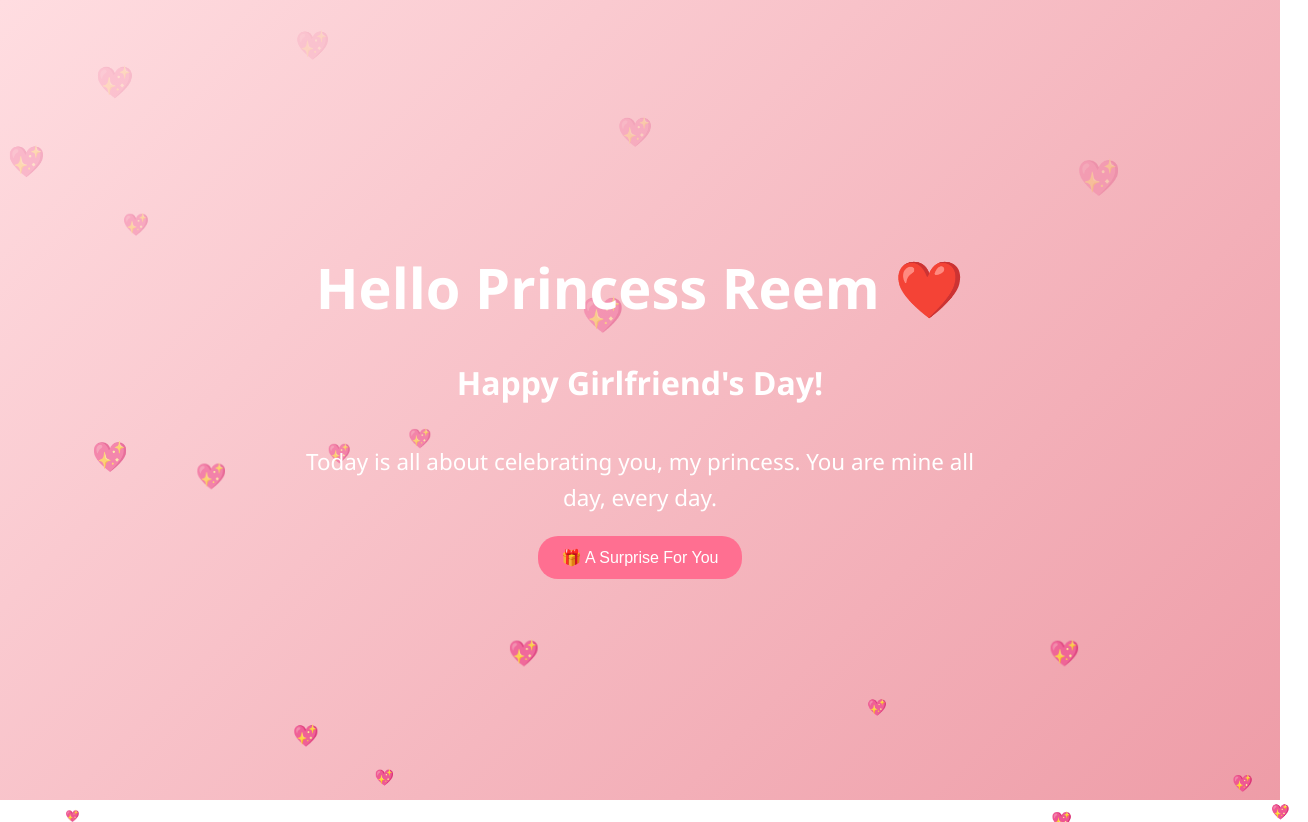
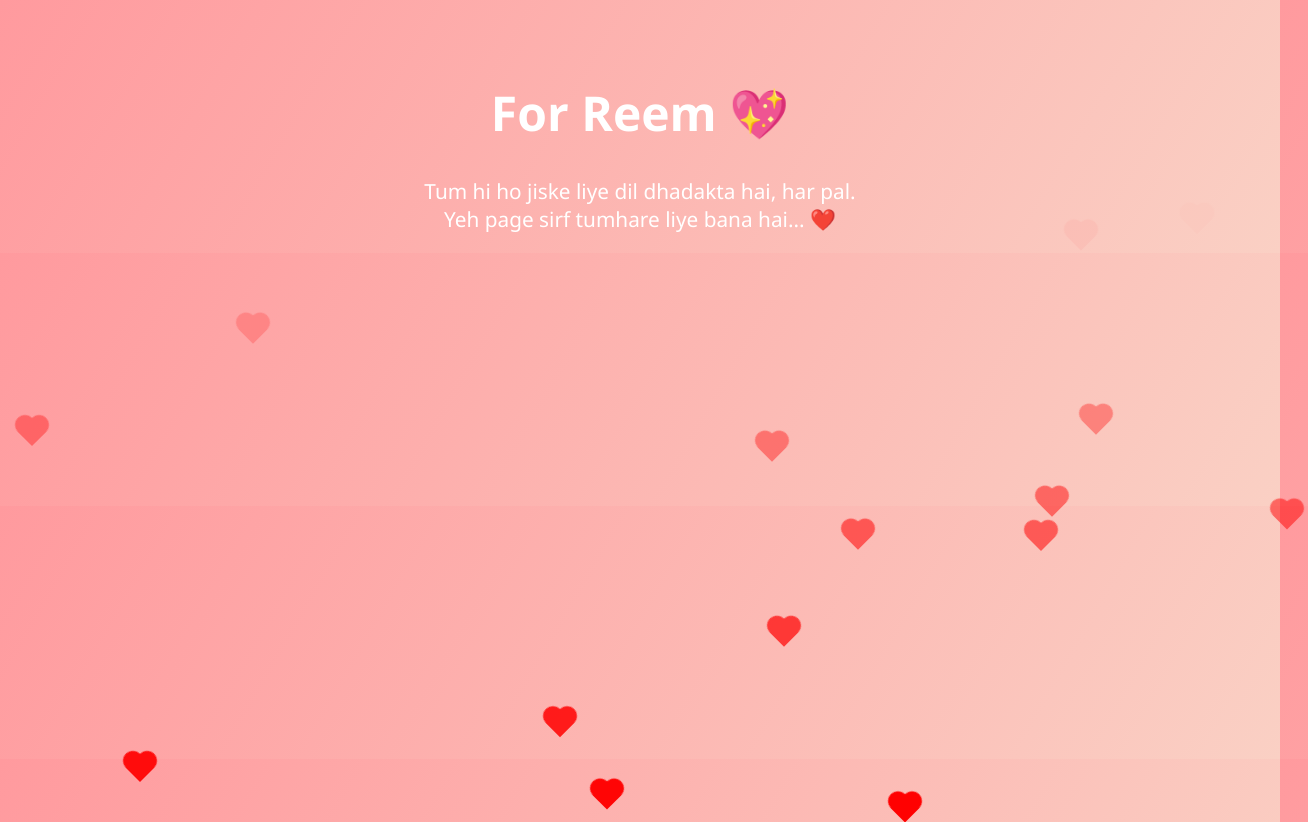
Before and after one commit to shreyanshh09/Love, a plain HTML site: page index.html in a window 1280 px wide. Shown: the whole page, 1308 px wide, since content can reach past the window. Before the commit the page ends 800 px from the top, so only its background shows below. Drawn offline with Linux system fonts and the light colour scheme.

Commit message:
Update index.html

```diff
--- a/index.html
+++ b/index.html
@@ -2,176 +2,95 @@
 <html lang="en">
 <head>
   <meta charset="UTF-8" />
-  <title>For Reem ❤️</title>
+  <meta name="viewport" content="width=device-width, initial-scale=1.0" />
+  <title>For Reem 💖</title>
   <style>
     body {
       margin: 0;
       padding: 0;
-      background: linear-gradient(135deg, #ffdde1, #ee9ca7);
-      font-family: 'Segoe UI', Tahoma, Geneva, Verdana, sans-serif;
-      overflow: hidden;
+      background: linear-gradient(120deg, #ff9a9e, #fad0c4);
+      font-family: 'Segoe UI', sans-serif;
       color: white;
       text-align: center;
-    }
-
-    .screen {
-      display: none;
-      flex-direction: column;
-      justify-content: center;
-      align-items: center;
-      height: 100vh;
-      opacity: 0;
-      transition: opacity 1s ease;
-      padding: 0 20px;
-      box-sizing: border-box;
-    }
-
-    .active {
-      display: flex;
-    }
-
-    .visible {
-      opacity: 1;
+      overflow: hidden;
     }
 
     h1 {
-      font-size: 3.5rem;
-      margin-bottom: 10px;
-    }
-
-    h2 {
-      font-size: 2rem;
-      margin-bottom: 30px;
+      margin-top: 80px;
+      font-size: 3em;
+      animation: fadeIn 2s ease-in-out;
     }
 
     p {
-      font-size: 1.4rem;
-      max-width: 700px;
-      margin: 10px auto;
-      line-height: 1.6;
-    }
-
-    .btn {
-      padding: 12px 24px;
-      font-size: 1rem;
-      background: #ff6f91;
-      border: none;
-      border-radius: 20px;
-      color: white;
-      cursor: pointer;
-      margin: 10px;
-      transition: 0.3s;
-    }
-
-    .btn:hover {
-      background: #ff4d6d;
-    }
-
-    .hearts {
-      position: fixed;
-      top: 0;
-      left: 0;
-      width: 100%;
-      height: 100%;
-      pointer-events: none;
-      z-index: -1;
+      font-size: 1.3em;
+      margin: 20px;
+      animation: fadeIn 3s ease-in-out;
     }
 
     .heart {
       position: absolute;
-      color: #ff4d6d;
-      font-size: 20px;
-      animation: float 7s ease-in-out infinite;
+      width: 20px;
+      height: 20px;
+      background: red;
+      transform: rotate(45deg);
+      animation: float 6s infinite ease-in-out;
+    }
+
+    .heart::before,
+    .heart::after {
+      content: "";
+      position: absolute;
+      width: 20px;
+      height: 20px;
+      background: red;
+      border-radius: 50%;
+    }
+
+    .heart::before {
+      top: -10px;
+      left: 0;
+    }
+
+    .heart::after {
+      top: 0;
+      left: -10px;
     }
 
     @keyframes float {
       0% {
-        transform: translateY(100vh) scale(0.5);
+        transform: translateY(0) rotate(45deg);
         opacity: 1;
       }
       100% {
-        transform: translateY(-10vh) scale(1.2);
+        transform: translateY(-600px) rotate(45deg);
         opacity: 0;
       }
     }
 
-    .back-btn {
-      margin-top: 30px;
-      background: transparent;
-      border: 1px solid white;
+    @keyframes fadeIn {
+      from { opacity: 0; }
+      to { opacity: 1; }
     }
   </style>
 </head>
 <body>
 
-  <!-- Screen 1: Welcome -->
-  <div class="screen active visible" id="screen1">
-    <h1>Hello Princess Reem ❤️</h1>
-    <h2>Happy Girlfriend's Day!</h2>
-    <p>Today is all about celebrating you, my princess. You are mine all day, every day.</p>
-    <button class="btn" onclick="nextScreen('screen2')">🎁 A Surprise For You</button>
-  </div>
-
-  <!-- Screen 2: Surprise -->
-  <div class="screen" id="screen2">
-    <h1>🎁 Surprise 🎁</h1>
-    <p>You are not just a gift, but a beautiful feeling.<br>This page and its words are always for you ❤️</p>
-    <button class="btn" onclick="nextScreen('screen3')">📜 A Little Poetry</button>
-  </div>
-
-  <!-- Screen 3: Poetry -->
-  <div class="screen" id="screen3">
-    <h1>✨ Poetry ✨</h1>
-    <p>
-      "Your smile is my identity,<br>
-      Your presence is my desire,<br>
-      Never be far from me,<br>
-      That's my only hope..." 💖
-    </p>
-    <button class="btn" onclick="nextScreen('screen4')">💬 A Heartfelt Note</button>
-  </div>
-
-  <!-- Screen 4: Final Feel -->
-  <div class="screen" id="screen4">
-    <h1>💌 From The Heart 💌</h1>
-    <p>
-      Princess Reem, you are that special line in my life<br>
-      that I read every day and never get bored of.<br>
-      ❤️ Always yours
-    </p>
-    <button class="btn back-btn" onclick="nextScreen('screen1')">🔁 View Again</button>
-  </div>
-
-  <!-- Background Heart Animation -->
-  <div class="hearts" id="hearts"></div>
+  <h1>For Reem 💖</h1>
+  <p>Tum hi ho jiske liye dil dhadakta hai, har pal. <br> Yeh page sirf tumhare liye bana hai... ❤️</p>
 
   <script>
-    const screens = document.querySelectorAll(".screen");
+    setInterval(() => {
+      const heart = document.createElement("div");
+      heart.classList.add("heart");
+      heart.style.left = Math.random() * 100 + "vw";
+      heart.style.top = "100vh";
+      heart.style.animationDuration = (2 + Math.random() * 4) + "s";
+      document.body.appendChild(heart);
 
-    function nextScreen(id) {
-      screens.forEach(screen => {
-        screen.classList.remove("active", "visible");
-      });
-
-      const next = document.getElementById(id);
-      next.classList.add("active");
-      setTimeout(() => next.classList.add("visible"), 50);
-    }
-
-    function createHeart() {
-      const heart = document.createElement("div");
-      heart.className = "heart";
-      heart.innerText = "💖";
-      heart.style.left = Math.random() * 100 + "vw";
-      heart.style.fontSize = Math.random() * 20 + 20 + "px";
-      heart.style.animationDuration = Math.random() * 3 + 5 + "s";
-      heart.style.opacity = Math.random();
-
-      document.getElementById("hearts").appendChild(heart);
-      setTimeout(() => heart.remove(), 8000);
-    }
-
-    setInterval(createHeart, 250);
+      setTimeout(() => {
+        heart.remove();
+      }, 6000);
+    }, 300);
   </script>
 
 </body>
```
